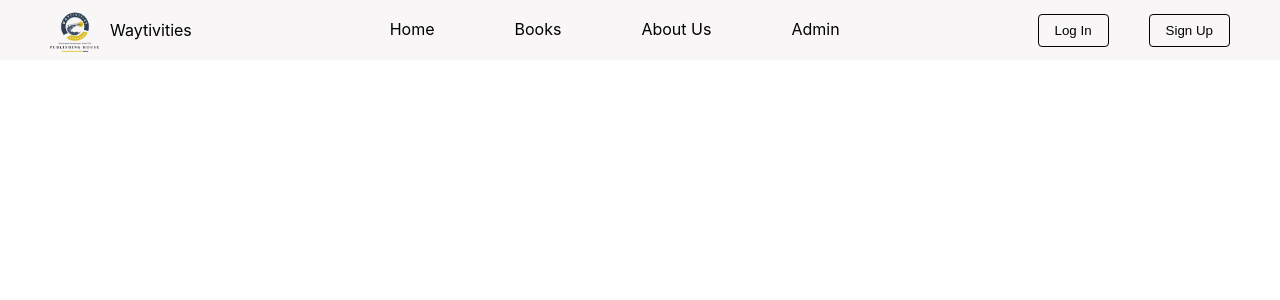
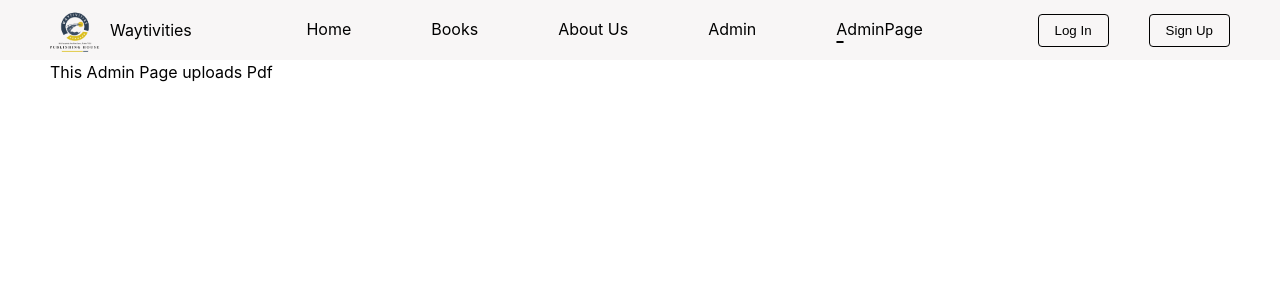
Before and after one commit to Confinesofgrace/waytivities3, a React (Vite) app: page /adminpage in a window 1280 px wide. Shown: the top 300 px of the page. Built offline with nearby package versions, Linux system fonts and the light colour scheme.

Commit message:
Admin for Pdf upload

```diff
--- a/src/App.jsx
+++ b/src/App.jsx
@@ -8,6 +8,7 @@ import LogIn from './Pages/LogIn/LogIn';
 import Navbar from './Components/Navbar';
 import Admin from './Pages/Admin/Admin';
 import { BookProvider } from './Pages/BookContext/BookContext'; // Import BookProvider
+import AdminPage from './Pages/Admin/AdminPage';
 
 function App() {
   return (
@@ -20,6 +21,7 @@ function App() {
             <Route path="/about" element={<About />} />
             <Route path="/books/:bookId" element={<Books />} />
             <Route path="/admin" element={<Admin />} />
+            <Route path="/adminpage" element={<AdminPage />} />
             <Route path="/signup" element={<SignUp />} />
             <Route path="/login" element={<LogIn />} />
           </Routes>
--- a/src/Components/BookPreview.css
+++ b/src/Components/BookPreview.css
@@ -103,10 +103,18 @@
 
 /* Scroll Buttons */
 .scroll-buttons {
+
     position: absolute;
     top: 50%;
     transform: translateY(-50%);
     z-index: 1;
+
+    display: flex;
+    align-items: center;
+    justify-content: center;
+    margin: 10px;
+
+
 }
 
 .scroll-buttons:first-child {
--- a/src/Components/Navbar.jsx
+++ b/src/Components/Navbar.jsx
@@ -69,6 +69,14 @@ function Navbar() {
                         </NavLink>
                     </div>
 
+                    <div id="navs">
+                        <NavLink to='/adminpage' activeclassname="active" onClick={closeMenu}>
+                        AdminPage
+                        <hr id='tab-hr'/>
+                        </NavLink>
+                    </div>
+
+
                         {/* Show login/signup buttons only when mobile menu is open */}
                         {isMenuOpen && (
                             <div className="mobile-auth-buttons">
--- /dev/null
+++ b/src/Pages/Admin/AdminPage.jsx
@@ -0,0 +1,12 @@
+import './AdminPage.css';
+
+
+function AdminPage() {
+    return(
+        <div id="page-layout">
+            This Admin Page uploads Pdf
+        </div>
+    );
+}
+
+export default AdminPage;
```
Also changed, not shown: src/Pages/Admin/AdminPage.css (added).
